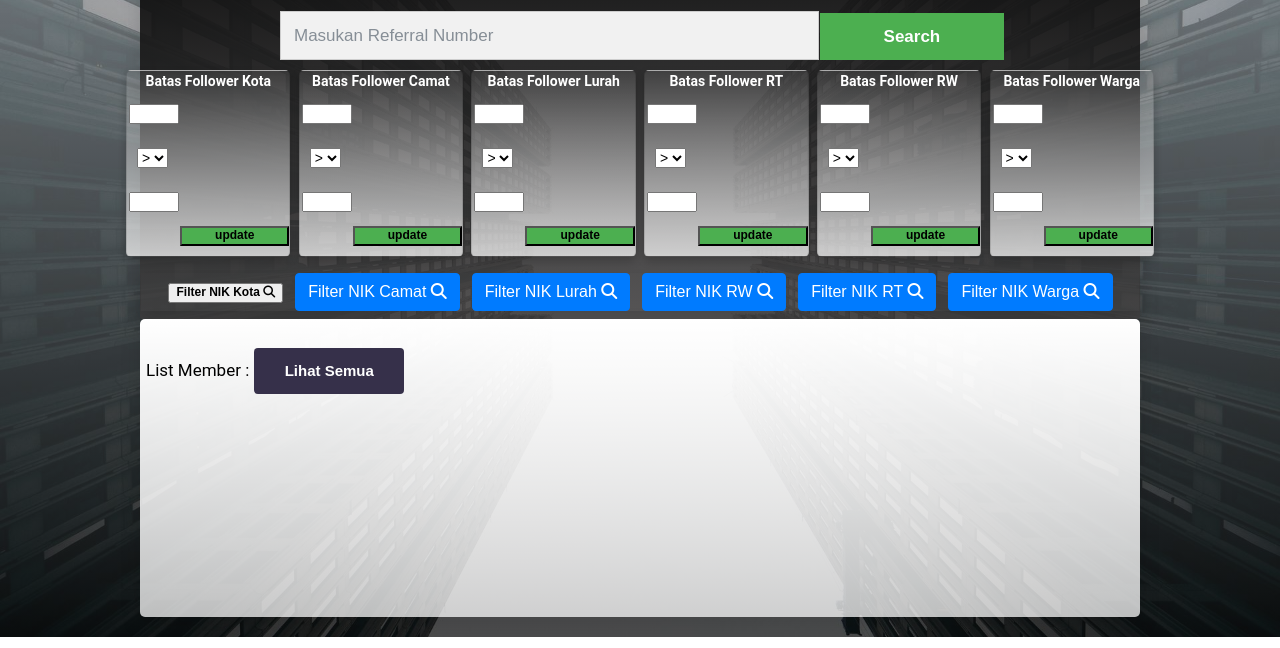
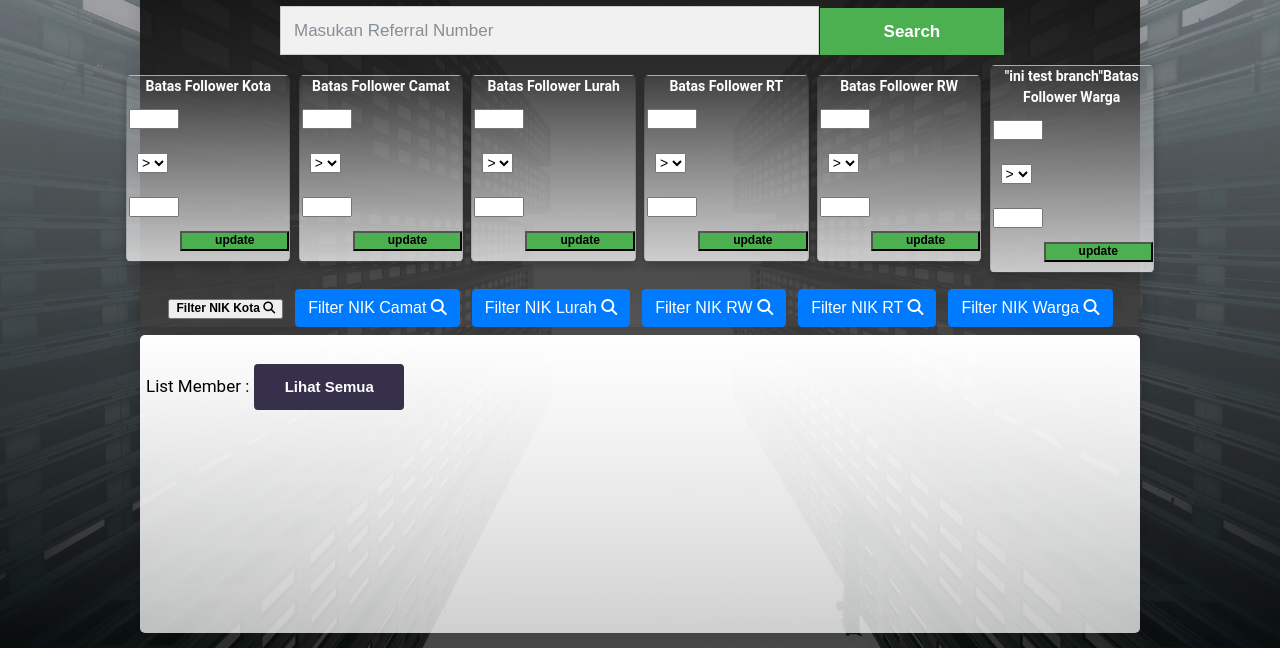
Before and after one commit to yudidci/branchtest, a plain HTML site: page admin.html in a window 1280 px wide. Shown: the part 163-811 px from the top of the page. Drawn offline with nearby package versions, Linux system fonts and the light colour scheme; files whose address does not match are found by name.

Commit message:
test branch

```diff
--- a/admin.html
+++ b/admin.html
@@ -154,7 +154,7 @@
                   <button type="button" class="updt-follower" id="updt-follower">update</button>
                 </div>
                 <div class="card">
-                  <p class="judul">Batas Follower Warga</p>
+                  <p class="judul">"ini test branch"Batas Follower Warga</p>
 
                 <div class="column">
                   <input type="text" id="bawah" name="bawah" onkeypress="return hanyaAngka(event)"><br>
```
